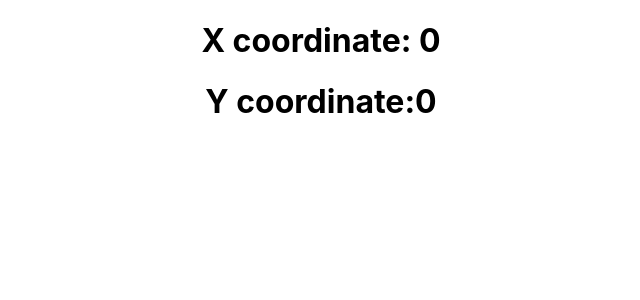
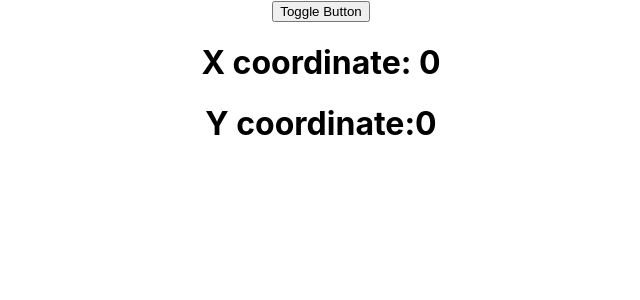
Before and after one commit to Bivek10/React-R-D, a React (Create React App) app: page / in a window 1280 px wide. Shown: the top 300 px of the page, without its empty margins (319-959 px from the left). Built offline with nearby package versions, Linux system fonts and the light colour scheme.

Commit message:
useEffect: cleanup

```diff
--- a/src/App.js
+++ b/src/App.js
@@ -1,9 +1,11 @@
 import "./App.css";
 import HookMouse from "./components/HookMouse";
+import MouseContainer from "./components/MourseContainer";
 function App() {
   return (
     <div className="App">
-      <HookMouse/>
+      <MouseContainer/>
+      {/* <HookMouse/> */}
       {/* <HookCounterFive/> */}
       {/* <ClassCounterOne/> */}
       {/* <HookCounterFour/> */}
--- a/src/components/HookMouse.js
+++ b/src/components/HookMouse.js
@@ -14,7 +14,12 @@
   useEffect(() => {
     console.log("use effects: called");
     window.addEventListener("mousemove", mouseMoveListener);
-  });
+
+    return ()=>{
+      console.log("unmounted listener");
+      window.removeEventListener("mousemove", mouseMoveListener)
+    }
+  },[]);
 
   return (
     <div>
@@ -22,6 +27,7 @@
       <h1>Y coordinate:{y} </h1>
     </div>
   );
+
 }
 
 export default HookMouse;
--- /dev/null
+++ b/src/components/MourseContainer.js
@@ -0,0 +1,16 @@
+
+import React, {useState, useEffect} from "react";
+import HookMouse from "./HookMouse";
+
+function MouseContainer () {
+
+    const [display, setDisplay] = useState(true)
+    return (
+        <div>
+            <button onClick={()=> setDisplay(!display)}> Toggle Button</button>
+            {display && <HookMouse/>}
+        </div>
+    );
+}
+
+export default MouseContainer ;
```
